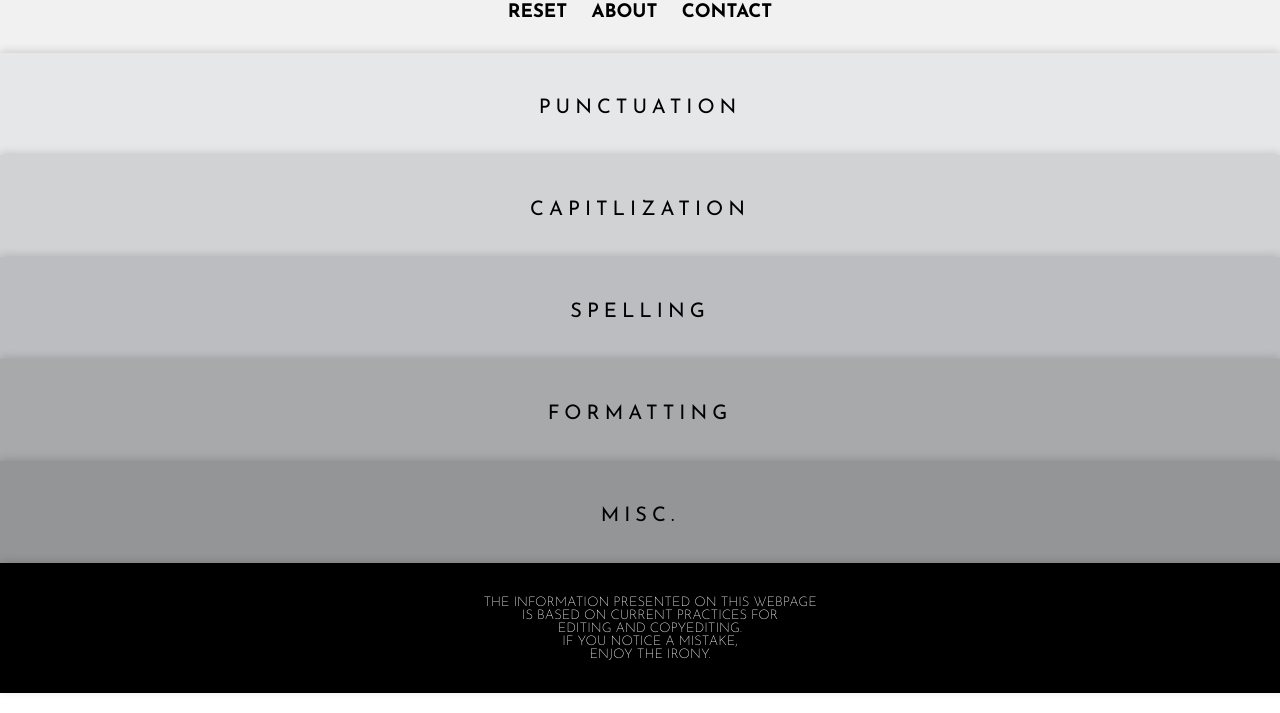
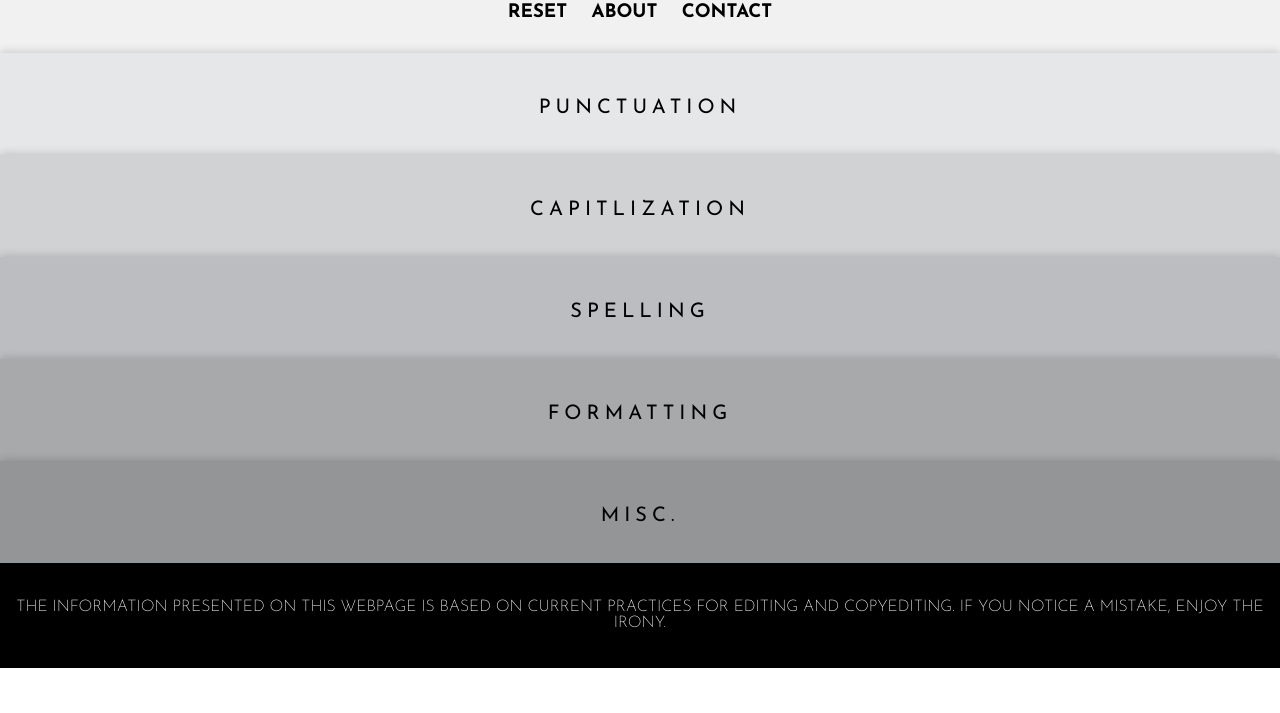
Before and after one commit to letseditstuff/letseditstuff.github.io, a plain HTML site: page index.html in a window 1280 px wide. Shown: the part 87-800 px from the top of the page. Drawn offline with nearby package versions, Linux system fonts and the light colour scheme.

Commit message:
fixed cite

```diff
--- a/index.css
+++ b/index.css
@@ -153,20 +153,19 @@ h5 {
 
 
 .cite {
-	width:100%;
+	width:auto;
 	height: auto;
 	background-color: black;
 	padding-top: 15px;
 	padding-left: 10px;
 	padding-right: 10px;
 	padding-bottom: 15px;
-	box-shadow: 0px -2px 8px rgba(0,0,0,.15);
 	text-align: center;
 }
 
 h4 {
 	color:white;
-	font-size: 10pt;
+	font-size: 12pt;
 	font-family: 'Josefin Sans';
 	font-weight: 200;
 }
--- a/index.html
+++ b/index.html
@@ -98,7 +98,7 @@
 			</div></center>
 		</div>
 
-		<div class="cite"><h4>THE INFORMATION PRESENTED ON THIS WEBPAGE <br>IS BASED ON CURRENT PRACTICES FOR <br>EDITING AND COPYEDITING. <br>IF YOU NOTICE A MISTAKE, <br>ENJOY THE IRONY.</h4></div>
+		<div class="cite"><h4>THE INFORMATION PRESENTED ON THIS WEBPAGE IS BASED ON CURRENT PRACTICES FOR EDITING AND COPYEDITING. IF YOU NOTICE A MISTAKE, ENJOY THE IRONY.</h4></div>
 
 	</body>
 
```
